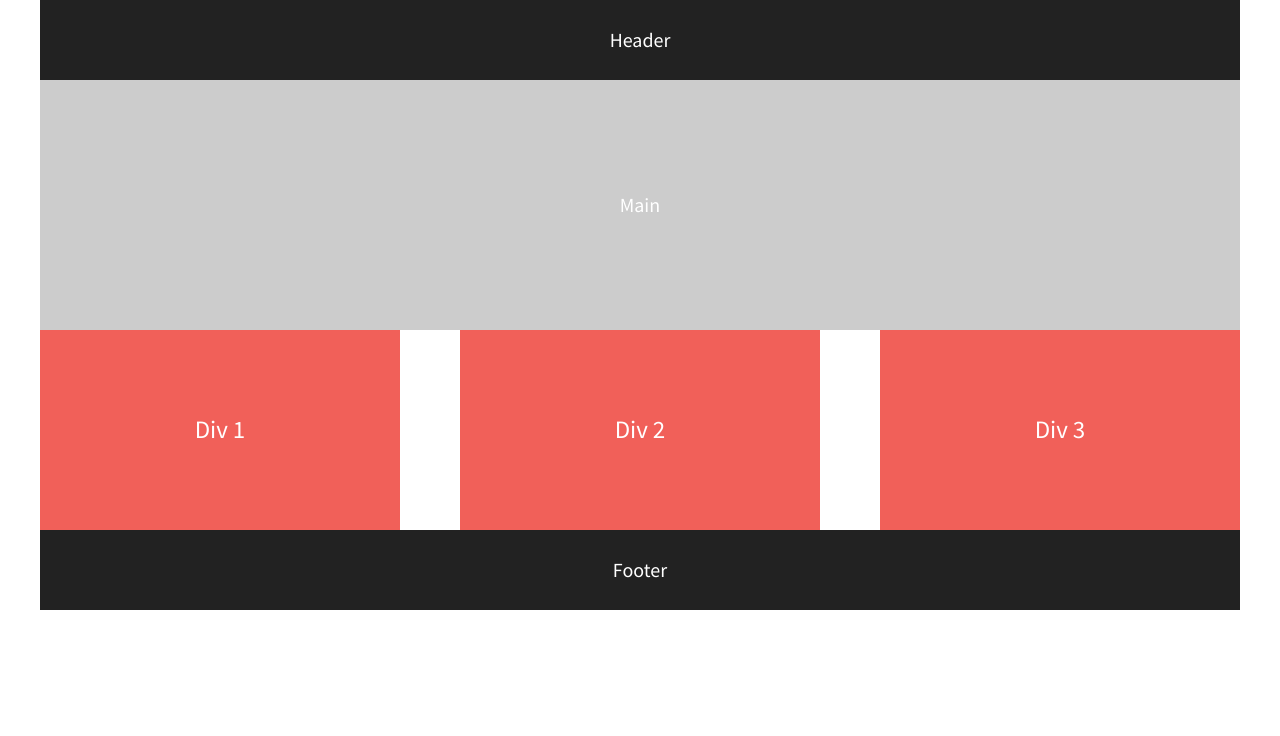
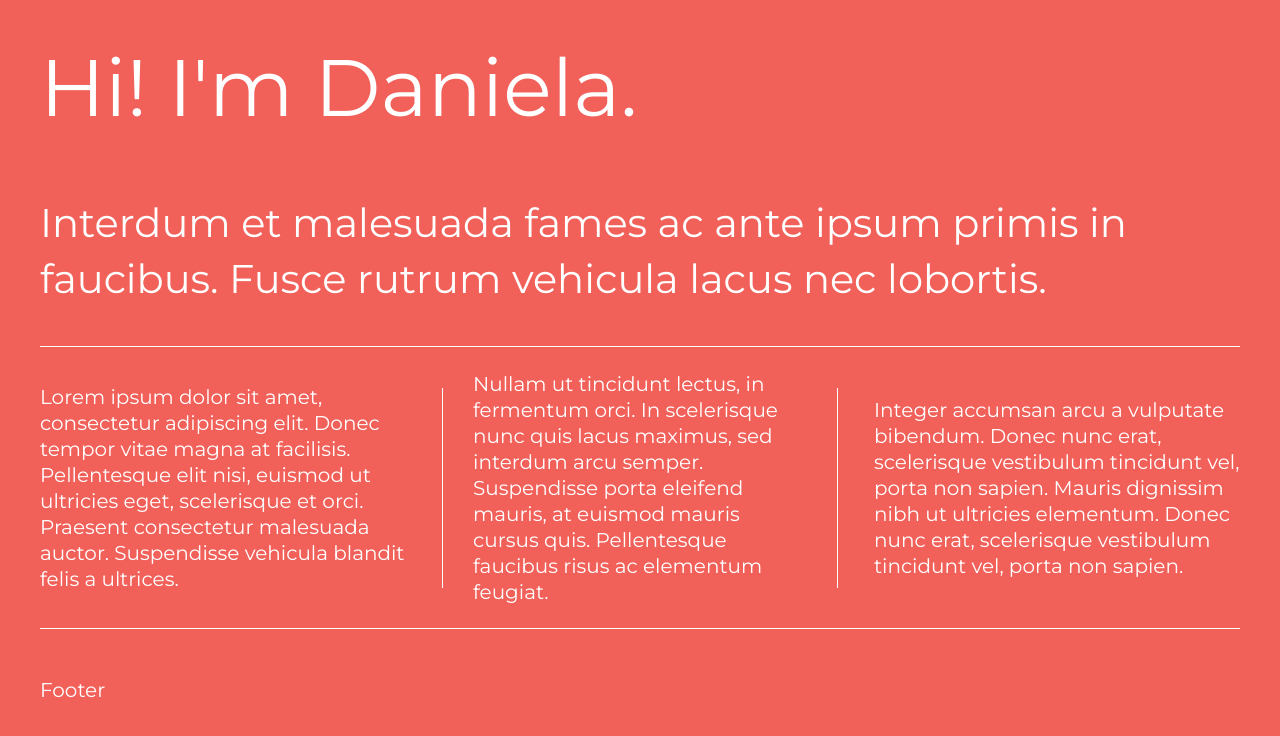
Before and after one commit to danimanzotti/08.01-206-flexbox-starter, a plain HTML site: page index.html in a window 1280 px wide. Drawn offline with nearby package versions, Linux system fonts and the light colour scheme.

Commit message:
change design

```diff
--- a/css/main.css
+++ b/css/main.css
@@ -9,6 +9,9 @@
 /* ==========================================================================
    Base styles: opinionated defaults
    ========================================================================== */
+*{
+    box-sizing: border-box;
+}
 
 html {
     color: #222;
@@ -42,9 +45,10 @@ hr {
     display: block;
     height: 1px;
     border: 0;
-    border-top: 1px solid #ccc;
+    border-top: 1px solid #fff;
     margin: 1em 0;
     padding: 0;
+    width: 100%;
 }
 
 /*
@@ -96,13 +100,13 @@ textarea {
    ========================================================================== */
 
 html {
-  background-color: #fff;
+  background-color: #f16059;
   height: 100%;
   width: 100%;
 }
 
 body {
-  font-family: 'Source Sans Pro', sans-serif;
+  font-family: 'Montserrat', sans-serif;
   padding: 0 2em;
   font-size: 1.25em;
   height: 100%;
@@ -111,21 +115,33 @@ body {
 
 header,
 footer {
-  background-color: #222;
+  background-color: #f16059;
   height: 80px;
   width: 100%;
   display: flex;
-  justify-content: center;
+  justify-content: flex-start;
   align-items: center;
 }
 
+header {
+    font-size: 4em;
+    padding: 1.1em 0;
+}
+
+footer {
+    font-size: 1em;
+    padding: 1em 0;
+}
 main {
-  background-color: #ccc;
-  height: 250px;
+  background-color: #f16059;
+  height: 150px;
   width: 100%;
   display: flex;
-  justify-content: center;
+  justify-content: flex-start;
   align-items: center;
+  font-size: 2em;
+  padding: 0.5em 0;
+
 }
 
 header,
@@ -141,16 +157,6 @@ main {
   align-items: center;
 }
 
-#div-1,
-#div-2,
-#div-3 {
-  display: flex;
-  justify-content: center;
-  align-items: center;
-  color: #fff;
-  line-height: 1.5em;
-  font-size: 1.25em;
-}
 
 .wrapper span {
   font-family: 'Lora', sans-serif;
@@ -168,16 +174,30 @@ main {
 .flex-items {
   /*set display to flex and vertically & horizontally align by setting justify-content and align-items to center*/
   color: #fff;
-  line-height: 1.5em;
-  font-size: 1.6em;
+  line-height: 1.3em;
+  font-size: 1em;
   background-color: #f16059;
-  width: 30%;
+  width: 33%;
   height: 200px;
   display: flex;
   justify-content: center;
   align-items: center;
+  margin: 1em 0;
+
 }
 
+#div-1{
+    padding: 0 1.5em 0 0;
+}
+#div-2 {
+    padding: 1.5em;
+    border-left: 1px solid #fff;
+    border-right: 1px solid #fff;
+}
+
+#div-3{
+    padding: 0 0 0 1.5em;
+}
 /* ==========================================================================
    Helper classes
    ========================================================================== */
--- a/index.html
+++ b/index.html
@@ -14,6 +14,7 @@
         <link rel="stylesheet" href="css/main.css">
         <script src="js/vendor/modernizr-2.8.3.min.js"></script>
         <link href="https://fonts.googleapis.com/css?family=Lora|Source+Sans+Pro:400,700" rel="stylesheet">
+        <link href="https://fonts.googleapis.com/css?family=Montserrat" rel="stylesheet">
     </head>
     <body>
         <!--[if lt IE 8]>
@@ -22,17 +23,23 @@
 
         <!-- Add your site or application content here -->
         <section class="flex-container">
-            <header>Header</header>
-            <main>Main</main>
+            <header>Hi! I'm Daniela.</header>
+            <main>Interdum et malesuada fames ac ante ipsum primis in faucibus. Fusce rutrum vehicula lacus nec lobortis. </main>
+
+            <hr>
+
             <div id="div-1" class="flex-items">
-                Div 1
+                <p>Lorem ipsum dolor sit amet, consectetur adipiscing elit. Donec tempor vitae magna at facilisis. Pellentesque elit nisi, euismod ut ultricies eget, scelerisque et orci. Praesent consectetur malesuada auctor. Suspendisse vehicula blandit felis a ultrices. </p>
             </div>
             <div id="div-2" class="flex-items">
-                Div 2
+                <p>Nullam ut tincidunt lectus, in fermentum orci. In scelerisque nunc quis lacus maximus, sed interdum arcu semper. Suspendisse porta eleifend mauris, at euismod mauris cursus quis. Pellentesque faucibus risus ac elementum feugiat.</p>
             </div>
             <div id="div-3" class="flex-items">
-                Div 3
+                <p>Integer accumsan arcu a vulputate bibendum. Donec nunc erat, scelerisque vestibulum tincidunt vel, porta non sapien. Mauris dignissim nibh ut ultricies elementum. Donec nunc erat, scelerisque vestibulum tincidunt vel, porta non sapien.</p>
             </div>
+
+            <hr>
+
             <footer>Footer</footer>
         </section>
 
```
